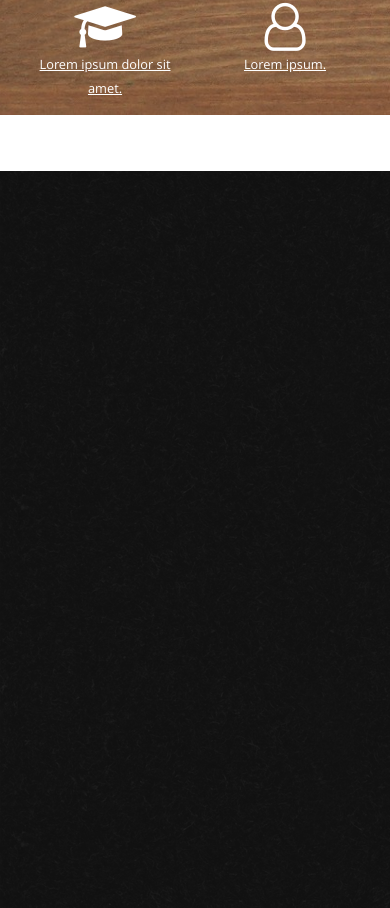
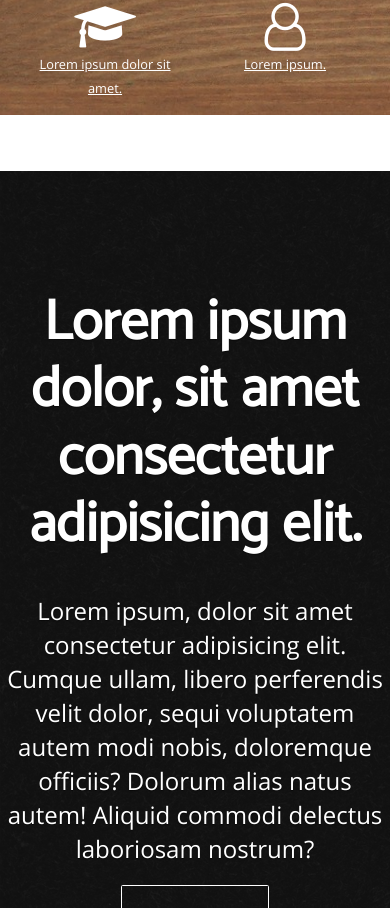
Before and after one commit to Robson16/bootstrap-4-multi-purpose-template, a website: page src/index.html in a window 390 px wide. Shown: the part 1092-2000 px from the top of the page. Drawn offline with Linux system fonts and the light colour scheme.

Commit message:
news section

```diff
--- a/src/index.html
+++ b/src/index.html
@@ -24,8 +24,8 @@
             </p>
         </nav>
 
-        <div class="cover-container">
-            <div class="cover-inner container text-center">
+        <div class="cover-container container">
+            <div class="cover-inner text-center">
                 <div class="col-12">
                     <div class="row">
                         <h1 class="cover-title">Lorem ipsum dolor sit amet consectetur adipisicing elit.</h1>
@@ -36,12 +36,12 @@
                         </p>
                         <div class="col-12">
                             <div class="row">
-                                <a href="#" class="btn btn-primary d-block mx-auto">Lorem ipsum dolor</a>
+                                <a href="#" class="btn btn-cover-primary d-block mx-auto">Lorem ipsum dolor</a>
                             </div>
                         </div>
                         <div class="col-12">
                             <div class="row">
-                                <a href="#" class="btn btn-secondary d-block mx-auto">Lorem ipsum</a>
+                                <a href="#" class="btn btn-cover-secondary d-block mx-auto">Lorem ipsum</a>
                             </div>
                         </div>
                     </div>
@@ -71,7 +71,19 @@
 
     <main>
         <section class="news">
-
+            <div class="news-container container">
+                <div class="news-inner">
+                    <div class="row">
+                        <h2 class="news-title display-4">Lorem ipsum dolor, sit amet consectetur adipisicing elit.</h2>
+                        <p class="news-text">
+                            Lorem ipsum, dolor sit amet consectetur adipisicing elit. Cumque ullam, libero perferendis velit dolor, sequi voluptatem
+                            autem modi nobis, doloremque officiis? Dolorum alias natus autem! Aliquid commodi delectus laboriosam
+                            nostrum?
+                        </p>
+                        <a class="btn btn-news-primary" href="#">Lorem ipsum</a>
+                    </div>
+                </div>
+            </div>
         </section>
     </main>
 
--- a/src/scss/layout/cover.scss
+++ b/src/scss/layout/cover.scss
@@ -16,12 +16,15 @@
 
 .cover-inner {
     margin-bottom: 3.5em;
+}
+
 .cover-title {
     @extend %margin-default;
     font-size: 3.5em;
     font-weight: 700;
     @extend %text-shadow;
 }
+
 .cover-text {
     margin-bottom: .8em;
     @extend %text-shadow;
@@ -29,16 +32,15 @@
     font-weight: 300;
     line-height: 1.4167;
 }
-    .logo {
-        max-width: 25%;
-    }
+
 .btn {
     @extend %margin-default;
     box-sizing: border-box;
     text-transform: uppercase;
     color: $cor-branca;
 }
-    .btn-primary {
+
+.btn-cover-primary {
     padding: .5em 2em;
     border-color: transparent;
     border-radius: 0.15em;
@@ -48,10 +50,12 @@
     line-height: 3em;
     @extend %box-shadow;
     &:hover {
+        color: $cor-branca;
         background-color: darken($cor-padrao, 10%);
     }
 }
-    .btn-secondary {
+
+.btn-cover-secondary {
     margin-top: 1.5em;
     padding: .5em 1.2em;
     border-color: $cor-branca;
@@ -65,8 +69,11 @@
         background-color: $cor-branca;
     }
 }
+
 .cover-link {
     text-decoration: underline;
     color: $cor-branca;
+    &:hover{
+        color: $cor-branca;
     }
 }
--- a/src/scss/layout/news.scss
+++ b/src/scss/layout/news.scss
@@ -1,4 +1,34 @@
 .news {
     @extend .cover;
     background: url('../img/patterns/zwartevilt.png') repeat;
+    min-height: 38rem;
 }
+
+.news-container {
+    @extend .cover-container;
+    min-height: 30rem;
+}
+
+.news-inner {
+    margin: 3em 50% 3em 0;
+    .news-title {
+        @extend .cover-title;
+        text-align: left;
+    }
+    .news-text {
+        @extend .cover-text;
+    }
+    .btn-news-primary {
+        @extend .btn-cover-secondary;
+    }
+    @media (max-width: 1024px) {
+        margin-right: 0;
+        .news-title,
+        .news-text {
+            text-align: center;
+        }
+        .btn-news-primary{
+            margin: 0 auto;
+        }
+    }
+}
```
Also changed, not shown: src/css/main.css. Lines whose indentation alone changed are shown as unchanged.
